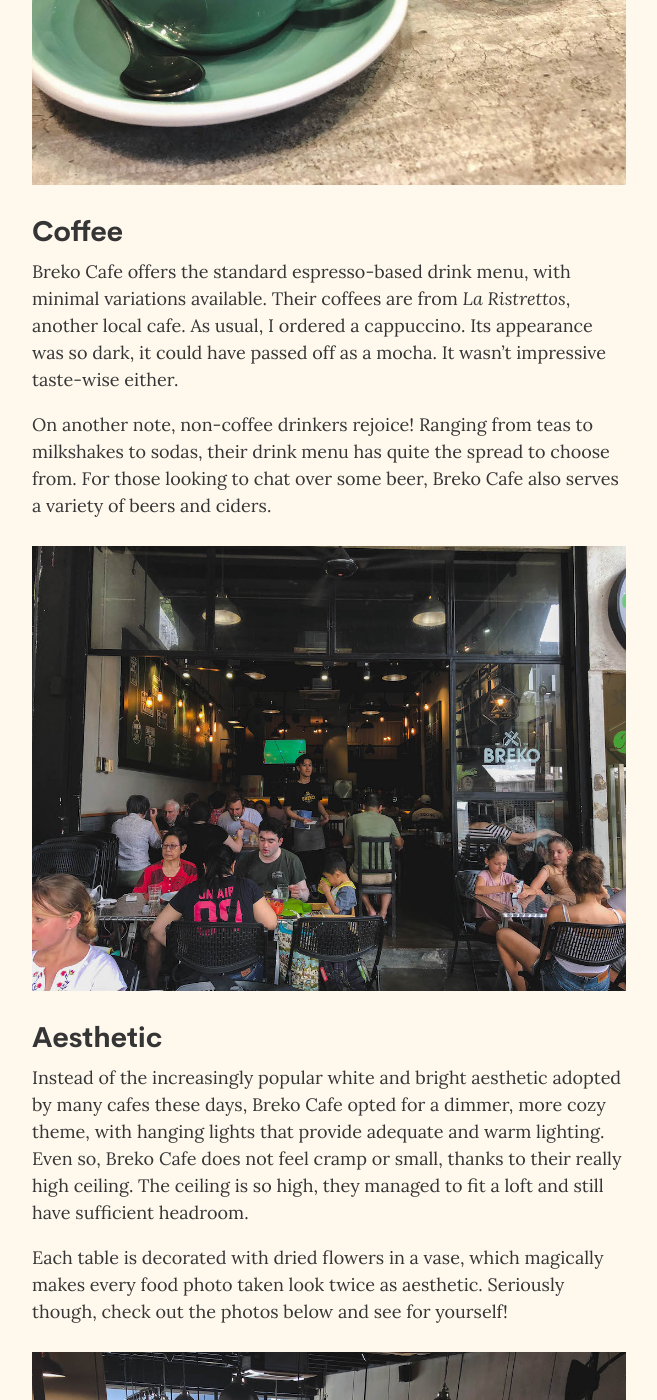
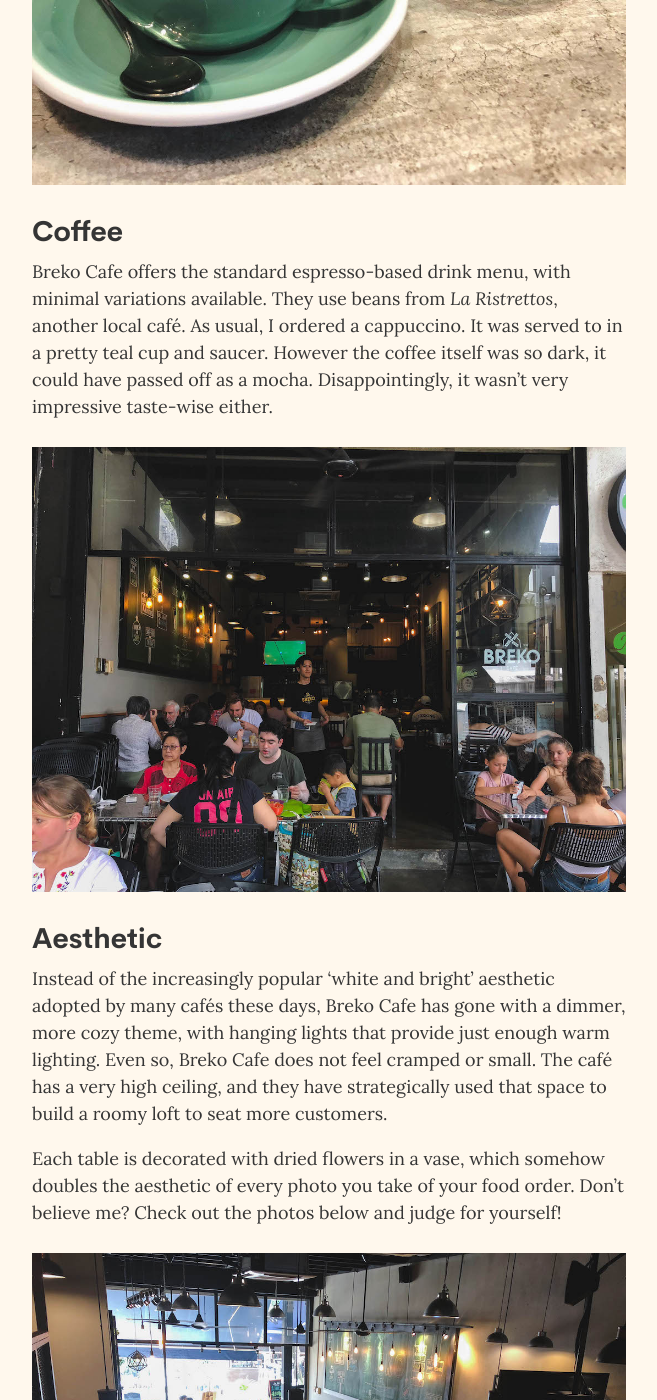
Before and after one commit to chesterhow/average-joe, a Jekyll site: the page built from _posts/2018-11-23-breko-cafe.md, in a window 1280 px wide and 1400 px high, scrolled down 1767 px. Shown: the whole window, without its empty margins (311-968 px from the left). Built offline with Jekyll 4.4.1, drawn with Linux system fonts in a browser that asks for light colours; comment, search, counter and statistics services are not loaded; some of the changed text lies outside the part shown.

Commit message:
Improve wording of Breko Cafe review

```diff
--- a/_posts/2018-11-23-breko-cafe.md
+++ b/_posts/2018-11-23-breko-cafe.md
@@ -16,40 +16,39 @@
   wifi: "Yes"
 ---
 
-A street of bars and bistros, Holland Village is known to come alive at night. In the day, it appears quiet and empty, but upon closer inspection<!--more-->, blending in among the surrounding bars, there is one store bustling with activity — Breko Cafe. Unlike the rest of the neighbourhood, Breko Cafe is wide awake and filled with customers all morning and afternoon. Be it for a morning cuppa, a lovely brunch or scrumptious meal, Breko Cafe never fails to draw a decent crowd.
+
+Holland Village, with its street of bars and bistros, is known to come alive at night. In the day however, it is quiet and empty, with the exception of one storefront<!--more--> that is bustling with activity — Breko Cafe. Unlike the rest of its neighbours, Breko Cafe is up and running to serve their customers all morning and afternoon. Whether it be for a morning cuppa or a lovely brunch, Breko Cafe consistently draws a decent crowd.
 
 ![Breko Cafe](/assets/images/breko/breko-1.jpg)
 
 ## Coffee
-Breko Cafe offers the standard espresso-based drink menu, with minimal variations available. Their coffees are from _La Ristrettos_, another local cafe. As usual, I ordered a cappuccino. Its appearance was so dark, it could have passed off as a mocha. It wasn’t impressive taste-wise either.
-
-On another note, non-coffee drinkers rejoice! Ranging from teas to milkshakes to sodas, their drink menu has quite the spread to choose from. For those looking to chat over some beer, Breko Cafe also serves a variety of beers and ciders.
+Breko Cafe offers the standard espresso-based drink menu, with minimal variations available. They use beans from _La Ristrettos_, another local café. As usual, I ordered a cappuccino. It was served to in a pretty teal cup and saucer. However the coffee itself was so dark, it could have passed off as a mocha. Disappointingly, it wasn’t very impressive taste-wise either.
 
 ![Breko Cafe](/assets/images/breko/breko-2.jpg)
 
 ## Aesthetic
-Instead of the increasingly popular white and bright aesthetic adopted by many cafes these days, Breko Cafe opted for a dimmer, more cozy theme, with hanging lights that provide adequate and warm lighting. Even so, Breko Cafe does not feel cramp or small, thanks to their really high ceiling. The ceiling is so high, they managed to fit a loft and still have sufficient headroom.
+Instead of the increasingly popular ‘white and bright’ aesthetic adopted by many cafés these days, Breko Cafe has gone with a dimmer, more cozy theme, with hanging lights that provide just enough warm lighting. Even so, Breko Cafe does not feel cramped or small. The café has a very high ceiling, and they have strategically used that space to build a roomy loft to seat more customers.
 
-Each table is decorated with dried flowers in a vase, which magically makes every food photo taken look twice as aesthetic. Seriously though, check out the photos below and see for yourself!
+Each table is decorated with dried flowers in a vase, which somehow doubles the aesthetic of every photo you take of your food order. Don’t believe me? Check out the photos below and judge for yourself!
 
 ![Breko Cafe](/assets/images/breko/breko-3.jpg)
 _View from the loft_
 
 ## Seating
-Despite its perpetual crowded state all morning and afternoon, there was never a long waiting line. Big and small groups alike, there were always enough seats for everyone.
+Despite the perpetual crowd all morning and afternoon, there was never a long waiting line; the café easily accommodates for big and small groups alike.
 
-For fans of alfresco dining, there are a few tables outside the cafe. These tables are fully sheltered, so there’s no need to worry about getting drenched or getting a tan.
+For fans of alfresco dining, there are a few tables outside the café. These tables are fully sheltered by the canopy extended over the storefront. So there’s no need to worry about getting wet from rain or getting an unwanted tan.
 
-At the back, there’s a staircase leading up to a loft area. With sofa seats, low coffee tables and a magazine rack, it seemed like a really cozy and chill zone.
+Inside the café, further to the back, there’s a staircase leading up to the loft area. The loft is furnished with comfy sofa seats, low coffee tables and a magazine rack, making it the perfect chill-out zone.
 
 ## Price
-$5 for a cappuccino is pretty standard, but after adding GST and service charge, it becomes an above average price for an average cup of coffee. Food wise, expect somewhere between $8 - $18 for brunch, $14 - $19 for mains and $9 - $15 for desserts (not inclusive of GST and service charge).
+At $5 for a cappuccino, the prices seem pretty standard at first, but after adding GST and service charge, you realise you end up paying an above average price for an average cup of coffee. Food wise, be ready to fork out somewhere between $8 - $18 for brunch items, $14 - $19 for main course items and $9 - $15 for desserts (not inclusive of GST and service charge).
 
 ![Breko Cafe](/assets/images/breko/breko-4.jpg)
 _Miso Baked Salmon_
 
 ## Food
-When it comes to food, you’ll be spoilt for choice at Breko Cafe. Not only do they serve brunch daily till 5pm, they also boast the full spectrum of western dishes — mains, pastas, burgers, salads, light bites, you name it!
+When it comes to food, you’ll be spoiled for choice at Breko Cafe. Not only do they serve brunch daily till 5pm, they also boast a large variety of western dishes — pastas, burgers, salads and light bites.
 
 ![Breko Cafe](/assets/images/breko/breko-5.jpg)
 _Pulled Pork Burger_
@@ -60,13 +59,15 @@
 ![Breko Cafe](/assets/images/breko/breko-7.jpg)
 _Matcha Pancakes_
 
-Dessert-hunters will not be disappointed, as Breko Cafe has a full page dessert menu as well! We tried the Matcha Pancakes, one of their recommended dishes. Carefully arranged on a black plate, this dish was satisfying for both my eyes and my sweet tooth.
+Dessert-hunters will not be disappointed, as Breko Cafe has a full page on the menu dedicated to desserts. I tried the Matcha Pancakes, one of their recommended dishes. Carefully arranged on a black plate, the dish was satisfying to both my eyes and my sweet tooth.
+
+On another note, non-coffee drinkers, rejoice! The drink menu has quite the spread, including teas, milkshakes and sodas. Breko Cafe also serves a variety of beers and ciders, for those looking to quench their thirst with a cold one.
 
 <hr class="text-divider">
 
 ![Breko Cafe](/assets/images/breko/breko-8.jpg)
 
-Though the coffee isn’t fantastic, everything else about Breko Cafe sure is. With many seats, lots of drinks, and even more food, this has been one of my favourite lunch destinations for the longest time. Give Breko Cafe a shot and you might just find yourself returning again very soon!
+Though their coffee isn’t fantastic, everything else about Breko Cafe sure is. With ample seating, lots of drinks, and even more food, this has been one of my favourite lunch destinations for a long time. Give Breko Cafe a shot and you might just find yourself returning again very soon!
 
 <div class="info">
   <div class="info__address">
```
